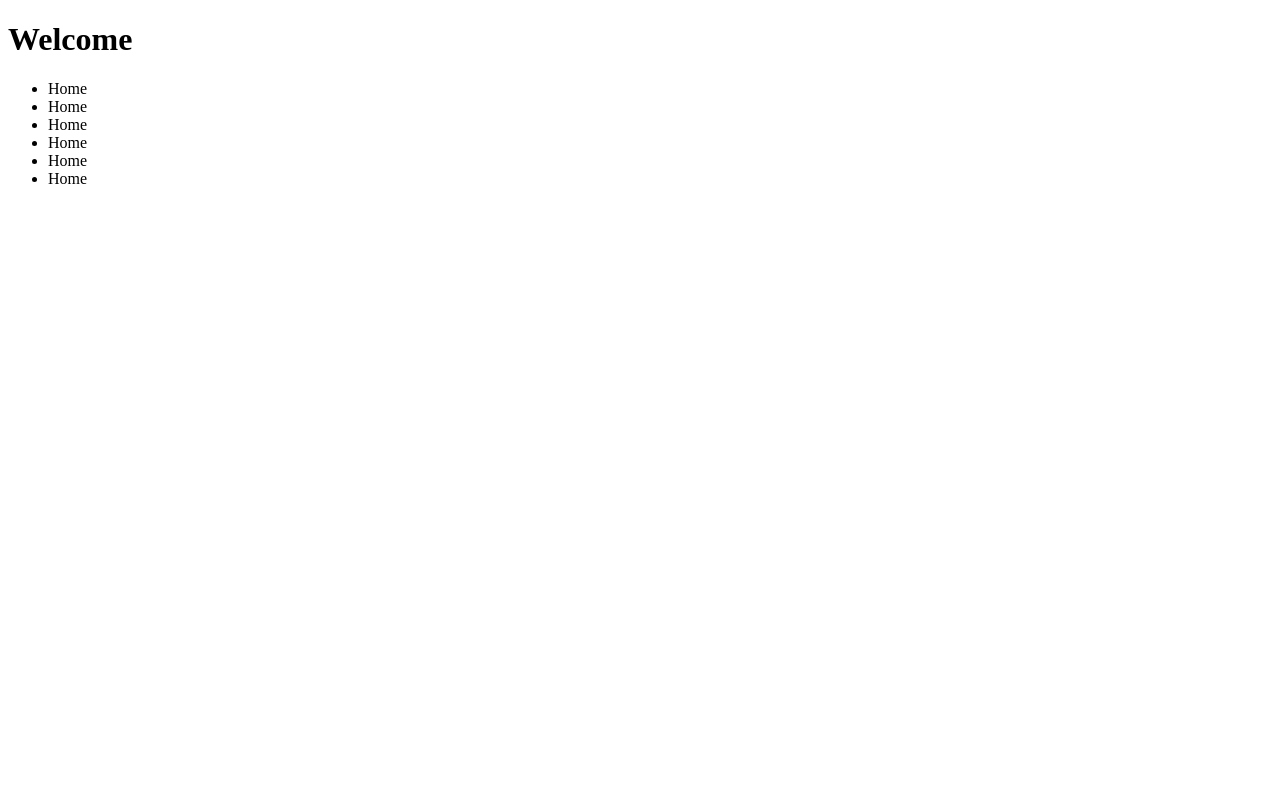
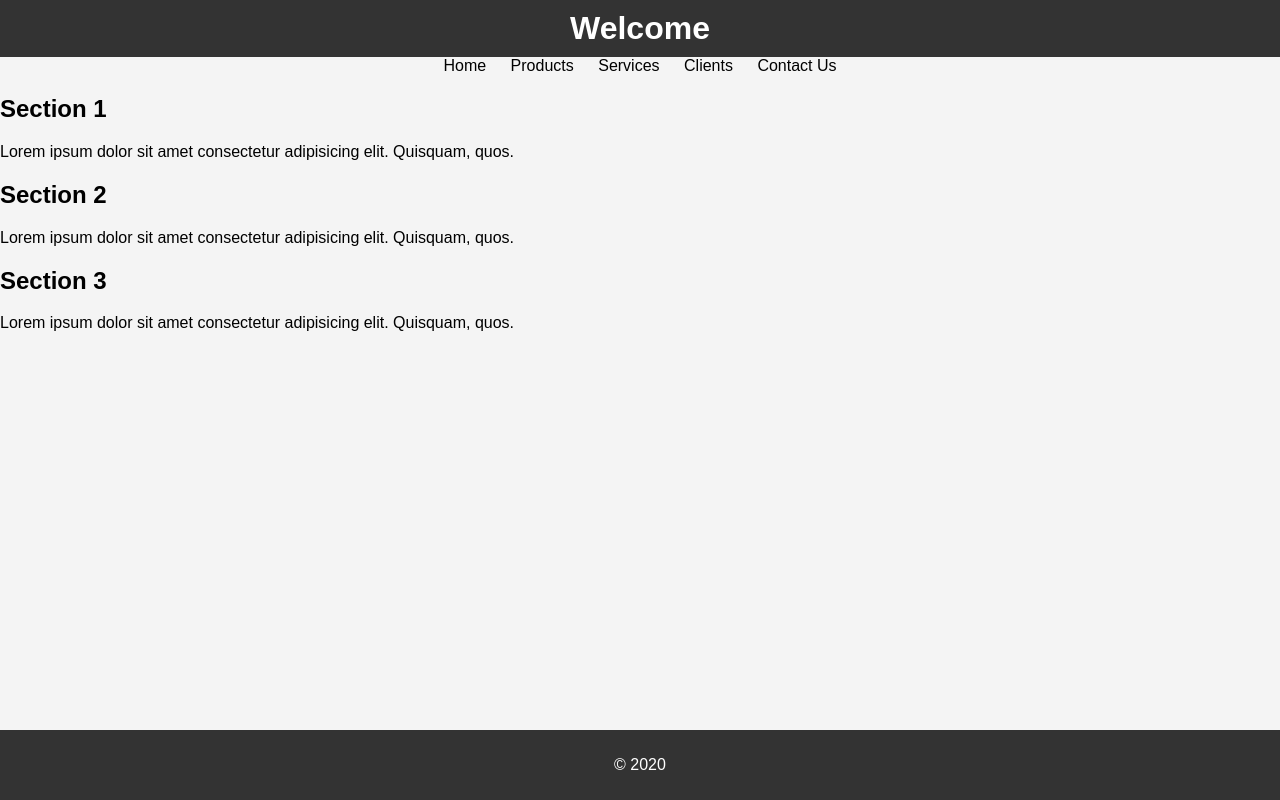
Before and after one commit to ainugiri/21May2024, a plain HTML site: page index.html in a window 1280 px wide. Drawn offline with Linux system fonts and the light colour scheme.

Commit message:
index updated

```diff
--- a/index.css
+++ b/index.css
@@ -1,6 +1,6 @@
 body{
-    background-color: #f0f0f0;
-    font-family: Arial, sans-serif;
+    background-color: #f4f4f4;
+    font-family: sans-serif, Arial, Helvetica, sans-serif;
     margin: 0;
     padding: 0;
 
@@ -31,3 +31,24 @@ nav ul li{
     display: inline;
     margin: 0 10px;
 }
+
+article{
+    margin: 20px;
+    padding: 20px;
+    background-color: #fff;
+    border-radius: 5px;
+}
+
+article section{
+    margin: 10px 0;
+}
+
+footer{
+    background-color: #333;
+    color: #fff;
+    text-align: center;
+    padding: 10px 0;
+    position: fixed;
+    bottom: 0;
+    width: 100%;
+}
--- a/index.html
+++ b/index.html
@@ -4,6 +4,7 @@
     <meta charset="UTF-8">
     <meta name="viewport" content="width=device-width, initial-scale=1.0">
     <title>Document</title>
+    <link rel="stylesheet" href="index.css">
 </head>
 <body>
     <header>
@@ -12,12 +13,28 @@
     <nav>
         <ul>
             <li>Home</li>
-            <li>Home</li>
-            <li>Home</li>
-            <li>Home</li>
-            <li>Home</li>
-            <li>Home</li>
+            <li>Products</li>
+            <li>Services</li>
+            <li>Clients</li>
+            <li>Contact Us</li>
         </ul>
     </nav>
+    <main>
+        <section>
+            <h2>Section 1</h2>
+            <p>Lorem ipsum dolor sit amet consectetur adipisicing elit. Quisquam, quos.</p>
+        </section>
+        <section>
+            <h2>Section 2</h2>
+            <p>Lorem ipsum dolor sit amet consectetur adipisicing elit. Quisquam, quos.</p>
+        </section>
+        <section>
+            <h2>Section 3</h2>
+            <p>Lorem ipsum dolor sit amet consectetur adipisicing elit. Quisquam, quos.</p>
+        </section>
+    </main>
+    <footer>
+        <p>&copy; 2020</p>
+    </footer>
 </body>
 </html>
```
